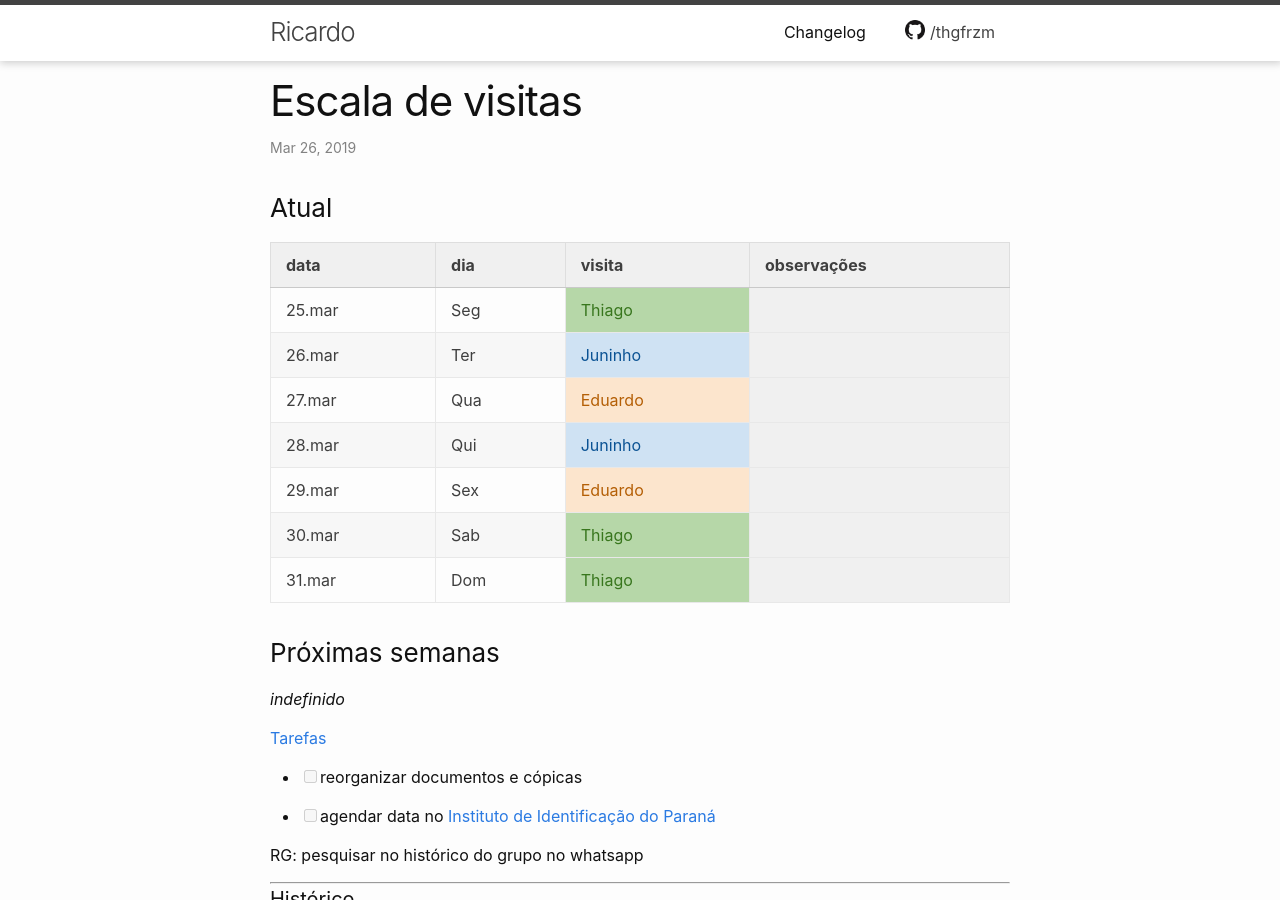
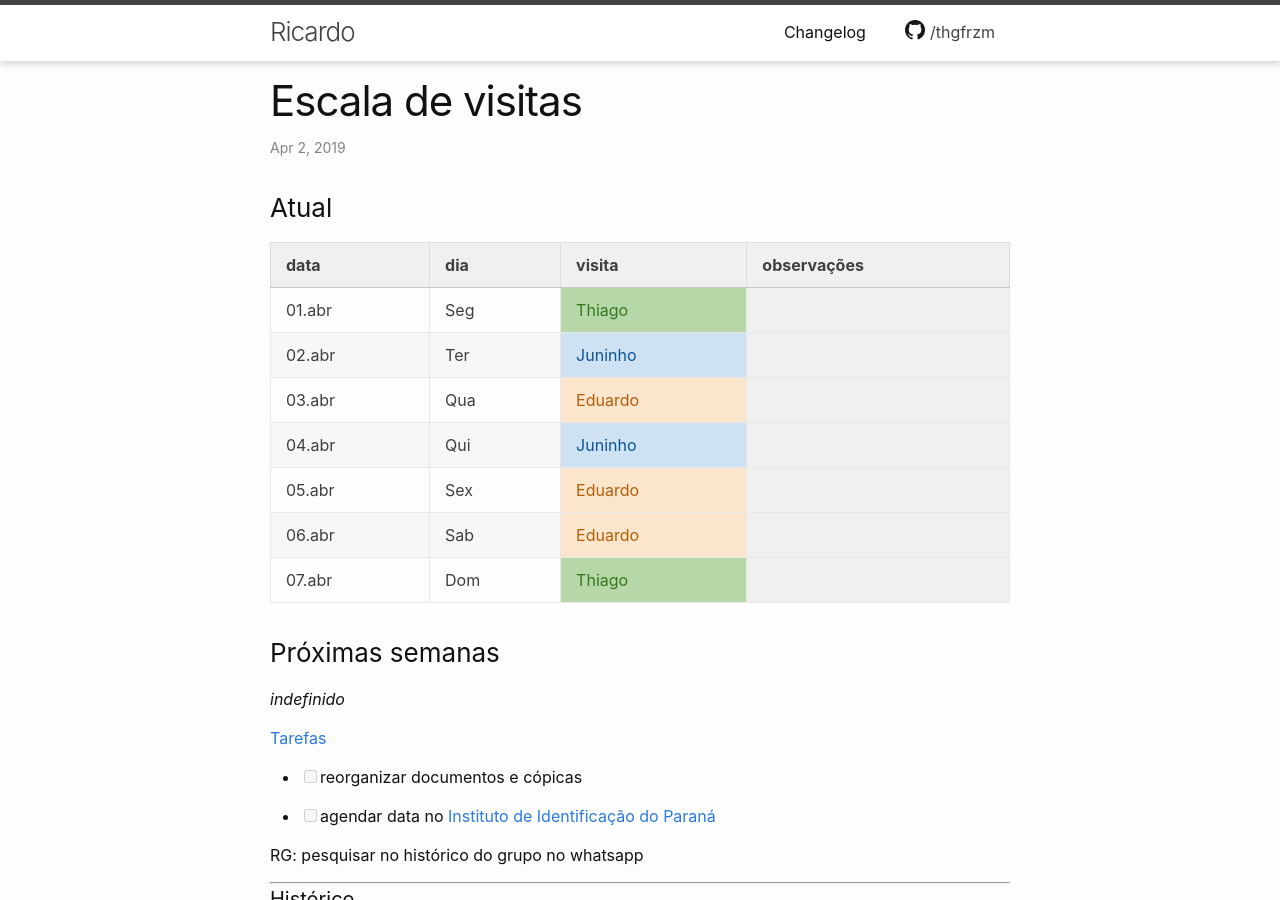
Before and after one commit to thgfrzm/ricardo, a Jekyll site: the page built from _posts/2018-12-23-escala-visitas.markdown, in a window 1280 px wide and 900 px high. Built offline with Jekyll 4.4.1, drawn with Linux system fonts in a browser that asks for light colours; some of the changed text lies outside the part shown.

Commit message:
Update 2018-12-23-escala-visitas.markdown

```diff
--- a/_posts/2018-12-23-escala-visitas.markdown
+++ b/_posts/2018-12-23-escala-visitas.markdown
@@ -1,7 +1,7 @@
 ---
 layout: post
 title:  "Escala de visitas"
-date:   2019-03-25 22:39:58 -0300
+date:   2019-04-02 10:27:58 -0300
 categories: agenda
 ---
 
@@ -9,13 +9,13 @@ categories: agenda
 
 | data   | dia | visita  | observações |
 | ------ | --- | ------- | ----------- |
-| 25.mar | Seg | Thiago |             |
-| 26.mar | Ter | Juninho |             |
-| 27.mar | Qua | Eduardo |             |
-| 28.mar | Qui | Juninho |             |
-| 29.mar | Sex | Eduardo |             |
-| 30.mar | Sab | Thiago  |             |
-| 31.mar | Dom | Thiago |             |
+| 01.abr | Seg | Thiago |             |
+| 02.abr | Ter | Juninho |             |
+| 03.abr | Qua | Eduardo |             |
+| 04.abr | Qui | Juninho |             |
+| 05.abr | Sex | Eduardo |             |
+| 06.abr | Sab | Eduardo  |             |
+| 07.abr | Dom | Thiago |             |
 
 
 ### Próximas semanas
@@ -128,3 +128,10 @@ RG: pesquisar no histórico do grupo no whatsapp
 | 22.mar | Sex | Thiago  |             |
 | 23.mar | Sab | Thiago  |             |
 | 24.mar | Dom | Eduardo |             |
+| 25.mar | Seg | Thiago |             |
+| 26.mar | Ter | Juninho |             |
+| 27.mar | Qua | Eduardo |             |
+| 28.mar | Qui | Juninho |             |
+| 29.mar | Sex | Eduardo |             |
+| 30.mar | Sab | Thiago  |             |
+| 31.mar | Dom | Thiago |             |
```
